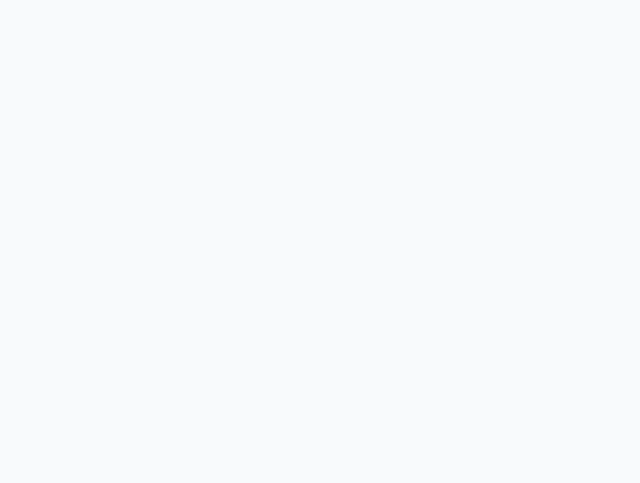
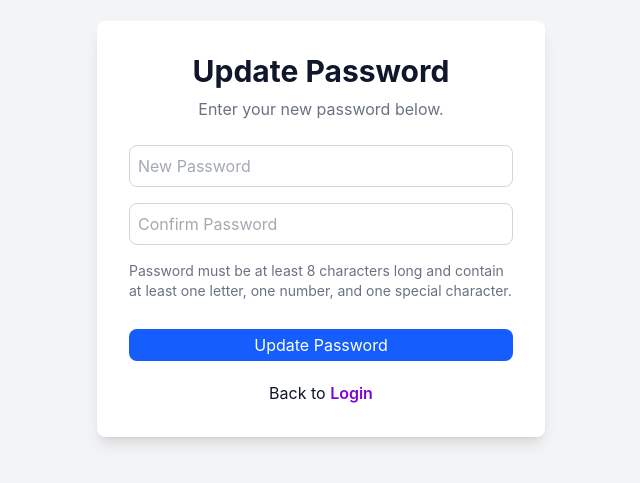
Before and after one commit to mati218/hr-ats-system-fe, a React (Vite) app: page /update-password/1 in a window 1280 px wide. Before the commit this address had no page. Shown: the part 171-654 px from the top of the page, without its empty margins (319-959 px from the left). Built offline with nearby package versions, Linux system fonts and the light colour scheme.

Commit message:
updatepassword and apis

```diff
--- a/src/App.jsx
+++ b/src/App.jsx
@@ -2,10 +2,10 @@ import { BrowserRouter, Routes, Route, Navigate } from "react-router-dom";
 import { Toaster } from "sonner";
 
 import Login from "./pages/auth/LoginPage";
-import Register from "./pages/auth/Register";
 import ForgotPassword from "./pages/ForgotPassword";
 import ResetPassword from "./pages/ResetPassword";
 import ChangePassword from "./pages/ChangePassword";
+import UpdatePassword from "./pages/UpdatePassword";
 
 import MainLayout from "./layouts/MainLayout";
 import PrivateRoute from "./components/ui/PrivateRoute";
@@ -29,7 +29,6 @@ function App() {
         <Routes>
           <Route path="/" element={<Login />} />
           <Route path="/login" element={<Login />} />
-          <Route path="/register" element={<Register />} />
 
           <Route
             path="/forgot-password"
@@ -44,6 +43,11 @@ function App() {
           <Route
             path="/change-password"
             element={<ChangePassword />}
+          />
+
+          <Route
+            path="/update-password/:token"
+            element={<UpdatePassword />}
           />
 
           <Route
--- a/src/lib/api/authApi.js
+++ b/src/lib/api/authApi.js
@@ -1,8 +1,4 @@
 import api from "./axios";
-
-export const registerUser = (data) => {
-  return api.post("/auth/register", data);
-};
 
 export const loginUser = async (data) => {
 
@@ -44,6 +40,20 @@ export const ResetPasswordApi = ({
   );
 };
 
+export const UpdatePasswordApi = ({
+  token,
+  newPassword,
+  confirmPassword,
+}) => {
+  return api.post(
+    `/auth/update-password/${token}`,
+    {
+      newPassword,
+      confirmPassword,
+    }
+  );
+};
+
 
 export const createUser = (data) => {
   return api.post("/user", data);
--- /dev/null
+++ b/src/pages/UpdatePassword.jsx
@@ -0,0 +1,114 @@
+import { useForm } from "react-hook-form";
+import { useNavigate, useParams, Link } from "react-router-dom";
+import { toast } from "sonner";
+
+import Button from "../components/ui/Button";
+import FormInput from "../components/ui/FormInput";
+import { UpdatePasswordApi } from "../lib/api/authApi";
+
+const UpdatePassword = () => {
+  const navigate = useNavigate();
+  const { token } = useParams();
+
+  const {
+    register,
+    handleSubmit,
+    formState: { errors },
+  } = useForm();
+
+  const onSubmit = async (data) => {
+    const { newPassword, confirmPassword } = data;
+
+    // Check passwords match
+    if (newPassword !== confirmPassword) {
+      toast.error("Passwords do not match");
+      return;
+    }
+
+    try {
+      const response = await UpdatePasswordApi({
+        token,
+        newPassword,
+        confirmPassword,
+      });
+
+      if (response.data.success) {
+        toast.success(
+          "Password updated successfully. Please login again."
+        );
+
+        navigate("/login");
+      }
+    } catch (error) {
+      toast.error(
+        error.response?.data?.message ||
+        "Failed to update password"
+      );
+    }
+  };
+
+  return (
+    <div className="min-h-screen flex items-center justify-center bg-gray-100">
+      <div className="w-full max-w-md bg-white p-8 rounded-lg shadow-lg">
+
+        <h2 className="text-3xl font-bold text-center mb-2">
+          Update Password
+        </h2>
+
+        <p className="text-center text-gray-500 mb-6">
+          Enter your new password below.
+        </p>
+
+        <form onSubmit={handleSubmit(onSubmit)}>
+
+          <div className="mb-4">
+            <FormInput
+              type="password"
+              placeholder="New Password"
+              register={register}
+              name="newPassword"
+              errors={errors}
+              required
+            />
+          </div>
+
+          <div className="mb-4">
+            <FormInput
+              type="password"
+              placeholder="Confirm Password"
+              register={register}
+              name="confirmPassword"
+              errors={errors}
+              required
+            />
+          </div>
+
+          <p className="text-sm text-gray-500 mb-5">
+            Password must be at least 8 characters long and contain
+            at least one letter, one number, and one special character.
+          </p>
+
+          <Button
+            className="mt-2 w-full"
+            type="submit"
+            text="Update Password"
+          />
+
+        </form>
+
+        <p className="text-center mt-5">
+          Back to{" "}
+          <Link
+            to="/login"
+            className="text-purple-700 font-semibold"
+          >
+            Login
+          </Link>
+        </p>
+
+      </div>
+    </div>
+  );
+};
+
+export default UpdatePassword;
--- a/src/pages/auth/LoginForm.jsx
+++ b/src/pages/auth/LoginForm.jsx
@@ -132,13 +132,6 @@ navigate("/dashboard");
 
         </form>
 
-        <p>
-          Don't have an account?
-          <span className="cursor-pointer text-lg text-blue-600 hover:underline sm:text-xl lg:text-2xl">
-            Register
-          </span>
-        </p>
-
       </div>
     </section>
   );
```
